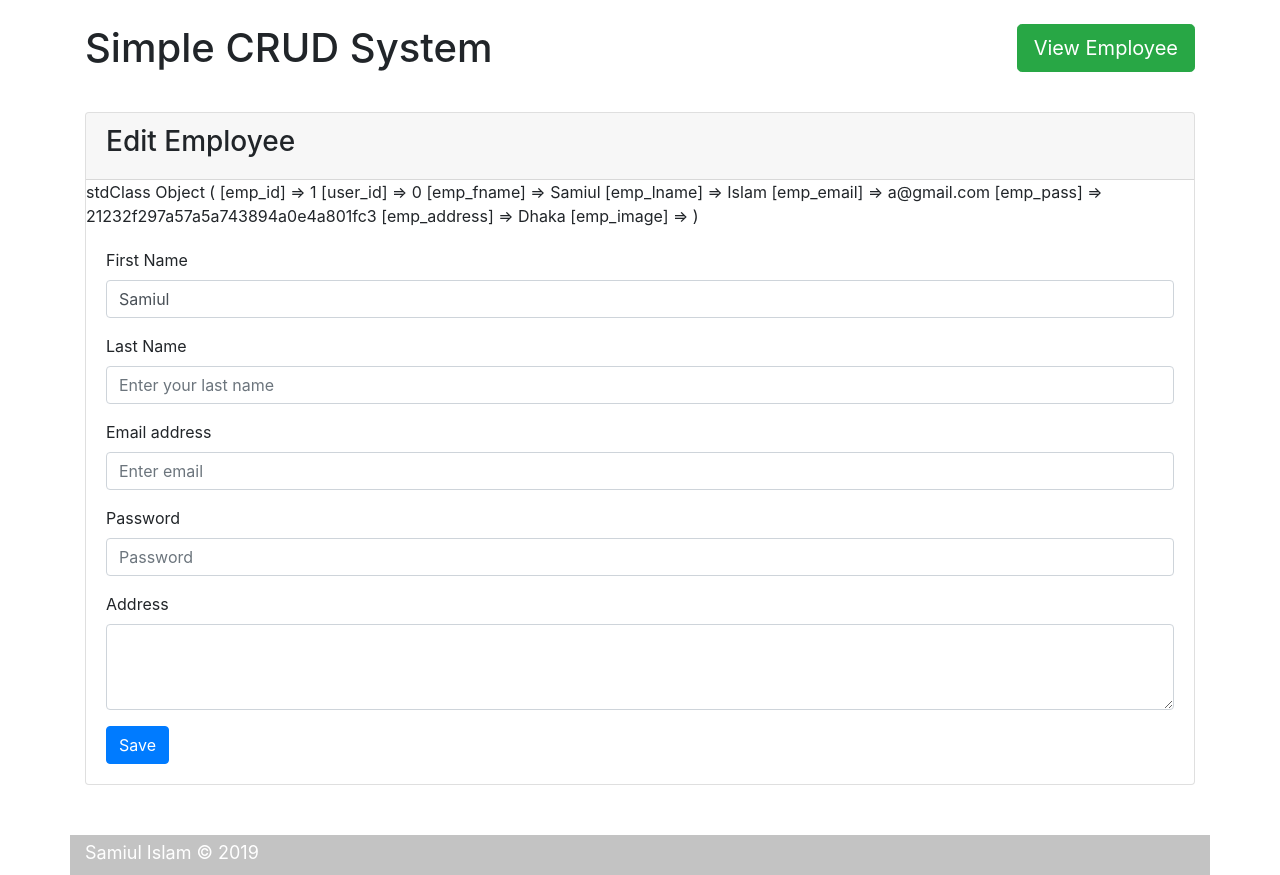
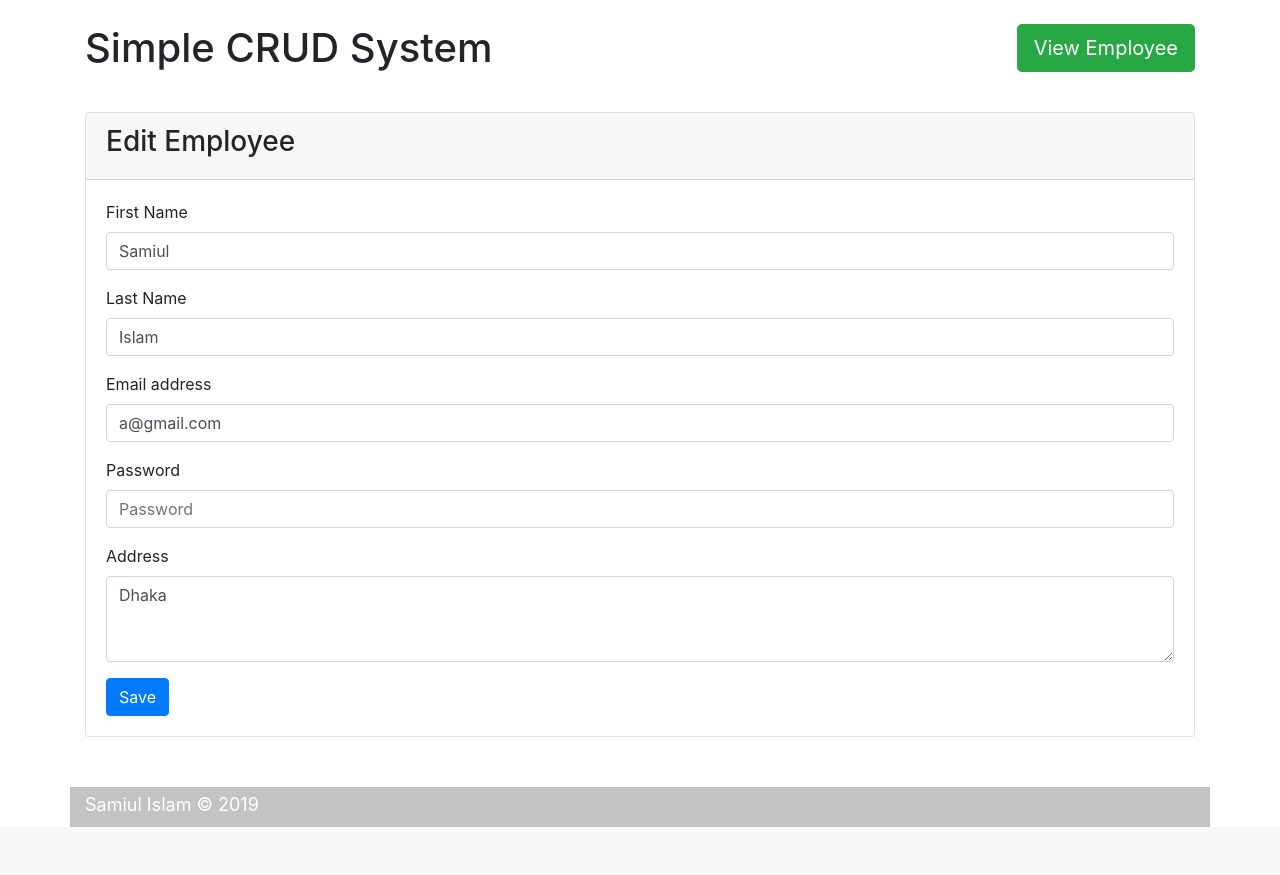
Before and after one commit to Samiulcse/CodeIgniter-Project-1, a CodeIgniter app: page /ci-1/index.php/employee/edit/1 in a window 1280 px wide. Shown: the part 56-931 px from the top of the page. After the commit the page ends 883 px from the top, so only its background shows below. Run offline with CodeIgniter, Linux system fonts and the light colour scheme; data comes from the database, SQL or seed files in the repository; some libraries are stand-ins or nearby versions.

Commit message:
Edit section completed

```diff
--- a/application/controllers/Employee.php
+++ b/application/controllers/Employee.php
@@ -92,4 +92,29 @@ class Employee extends CI_Controller
         $this->load->view('edit_employee', $data);
         $this->load->view('template/footer');
     }
+
+    public function update()
+    {
+        if ($this->input->post('btn_save')) {
+            // var_dump($this->input->post('input_val'));
+            $employee_id = $this->input->post('employee_id');
+            $input_data = $this->input->post('input_val');
+            $pass= $this->input->post('emp_pass');
+            if($pass !='')
+                $input_data['emp_pass'] = md5($this->input->post('emp_pass'));
+
+            $is_updated = $this->emp_model->update_employee_query($employee_id,$input_data);
+
+            if ($is_updated) {
+                $this->session->set_flashdata("success", "Employee Updated successfully!");
+            } else {
+                $this->session->set_flashdata("error", "Data error!");
+            }
+
+        } else {
+            echo "No request !";
+        }
+
+        redirect(base_url('employee'));
+    }
 }
--- a/application/models/Employee_model.php
+++ b/application/models/Employee_model.php
@@ -46,7 +46,13 @@ class Employee_model extends CI_Model
         $query = $this->db->get();
 
         // echo $this->db->last_query();
-        return $query->row();
-        // return $result = $query->result();
+        // return $query->row();
+        return $result = $query->result();
+    }
+
+    public function update_employee_query($id,$data){
+        // $this->db->set($data);
+        $this->db->where('emp_id',$id);
+        return $this->db->update('employee',$data);
     }
 }
--- a/application/views/edit_employee.php
+++ b/application/views/edit_employee.php
@@ -25,22 +25,21 @@
             <h3>Edit Employee</h3>
         </div>
 
-        <?php print_r($employee)?>
-
         <div class="card-body">
             <?php if (count($employee) > 0) {?>
-                <form action="<?php echo base_url('employee/save') ?>" method="post">
+                <form action="<?php echo base_url('employee/update') ?>" method="post">
                     <div class="form-group">
                         <label for="firstName">First Name</label>
-                        <input type="text" class="form-control" value="<?php echo $employee->emp_fname ?>" id="firstName" name="input_val[emp_fname]" placeholder="Enter your first name">
+                        <input type="text" class="form-control" value="<?php echo $employee[0]->emp_fname ?>" id="firstName" name="input_val[emp_fname]" placeholder="Enter your first name">
+                        <input type="hidden" class="form-control" value="<?php echo $employee[0]->emp_id ?>" id="firstName" name="employee_id" placeholder="Enter your first name">
                     </div>
                     <div class="form-group">
                         <label for="lastName">Last Name</label>
-                        <input type="text" class="form-control" id="lastName" name="input_val[emp_lname]" placeholder="Enter your last name">
+                        <input type="text" class="form-control" value="<?php echo $employee[0]->emp_lname ?>" id="lastName" name="input_val[emp_lname]" placeholder="Enter your last name">
                     </div>
                     <div class="form-group">
                         <label for="email">Email address</label>
-                        <input type="email" class="form-control" id="email" name="input_val[emp_email]" placeholder="Enter email">
+                        <input type="email" class="form-control" id="email"  value="<?php echo $employee[0]->emp_email ?>" name="input_val[emp_email]" placeholder="Enter email">
                     </div>
                     <div class="form-group">
                         <label for="exampleInputPassword1">Password</label>
@@ -48,7 +47,7 @@
                     </div>
                     <div class="form-group">
                         <label for="address">Address</label>
-                        <textarea class="form-control" id="address" name="input_val[emp_address]" rows="3"></textarea>
+                        <textarea class="form-control" id="address" name="input_val[emp_address]" rows="3"><?php echo $employee[0]->emp_address ?></textarea>
                     </div>
                     <input type="submit" class="btn btn-primary" name="btn_save" value="Save"></input>
                 </form>
```
